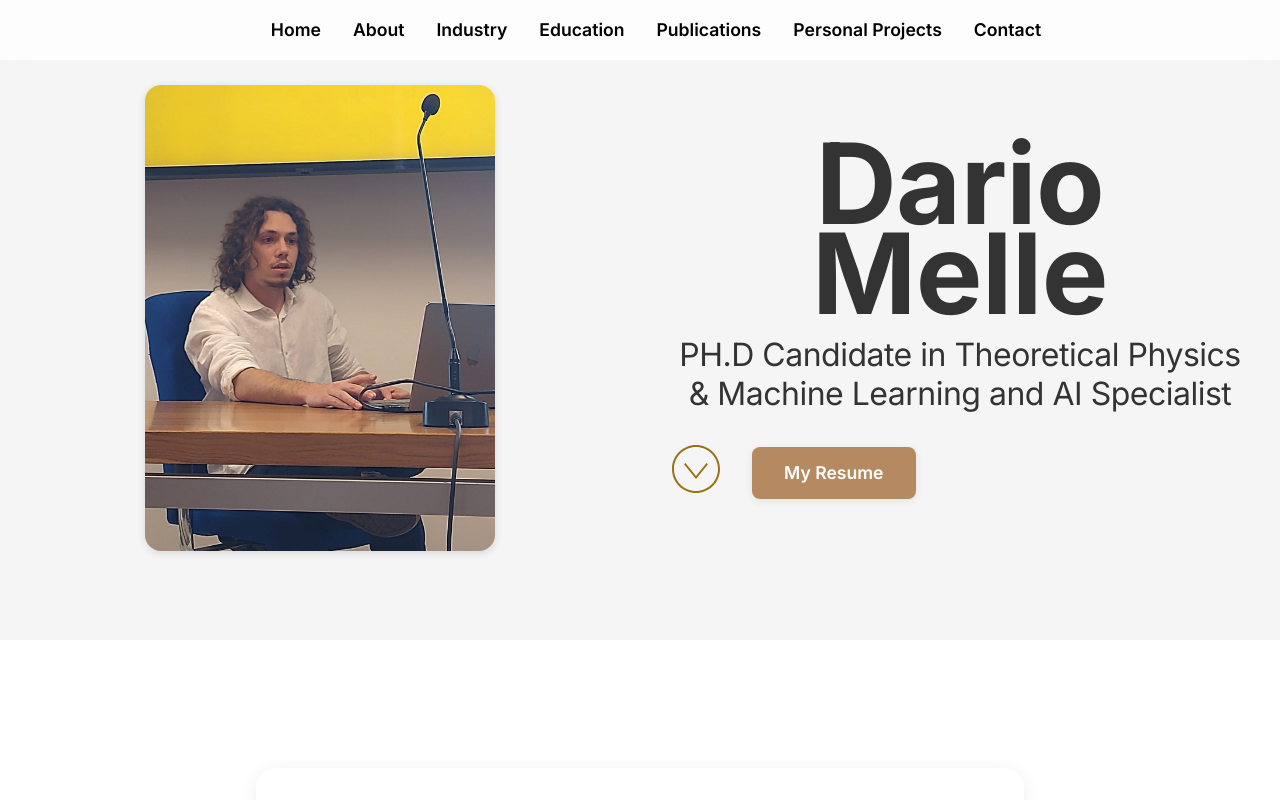
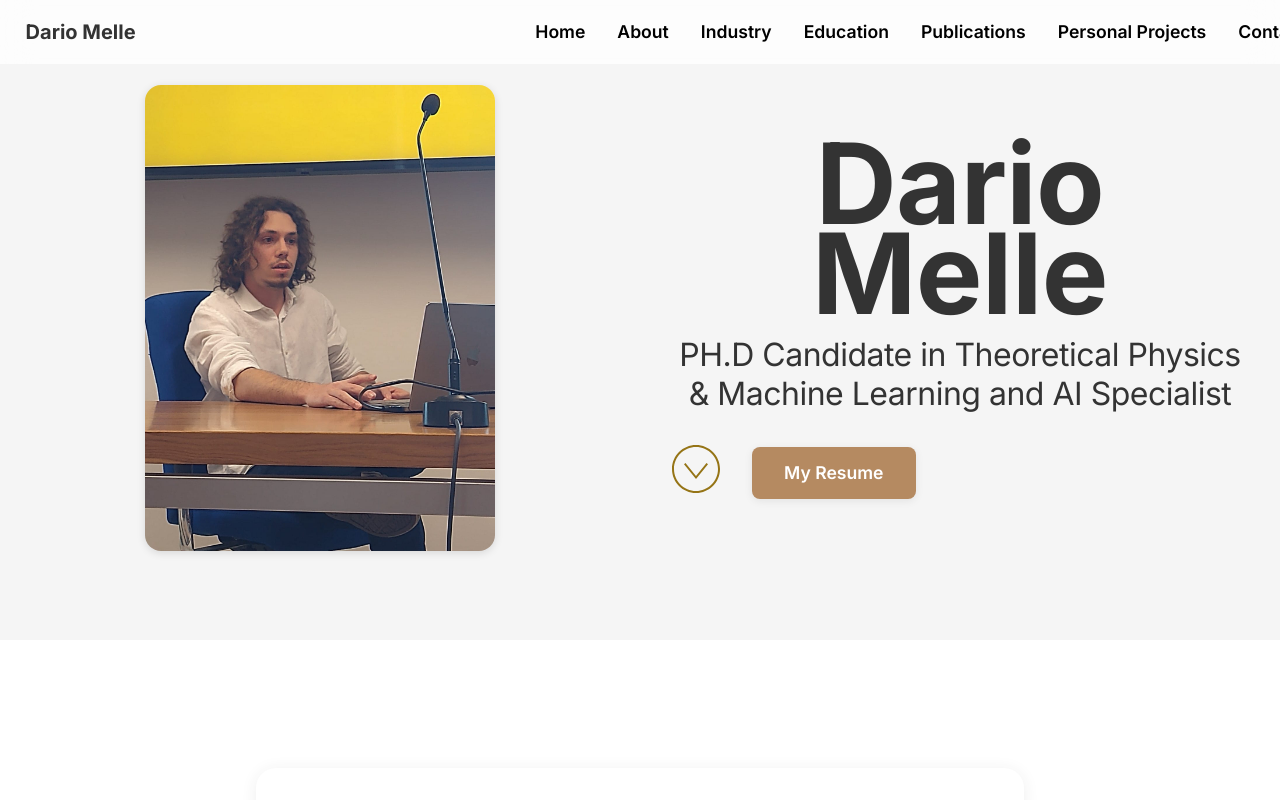
Before and after one commit to Mignar99/dariomelle, a React (Vite) app: page / in a window 1280 px wide. Shown: the top 800 px of the page. Built offline with nearby package versions, Linux system fonts and the light colour scheme.

Commit message:
stable version minor fix to the header

```diff
--- a/src/Components/Header.jsx
+++ b/src/Components/Header.jsx
@@ -12,10 +12,10 @@ const Header = () => {
       style={{
         position: "fixed",
         display: "flex",
-        justifyContent: "center",
-        gap: "2rem",
+        justifyContent: "space-between",
+        alignItems: "center",
         background: "rgba(255,255,255,0.75)",
-        padding: "1rem",
+        padding: "1rem 2vw",
         top: 0,
         width: "100%",
         zIndex: 10,
@@ -23,6 +23,18 @@ const Header = () => {
         WebkitBackdropFilter: "blur(16px)",
       }}
     >
+      <a
+        href="#home"
+        style={{
+          fontWeight: 700,
+          fontSize: "1.25rem",
+          fontFamily: "Circular Std, Inter, sans-serif",
+          color: "#333",
+        }}
+      >
+        Dario Melle
+      </a>
+      <div style={{ display: "flex", gap: "2rem", marginLeft: "auto" }}>
         <a href="#home">Home</a>
         <a href="#about">About</a>
         <a href="#industry">Industry</a>
@@ -31,6 +43,7 @@ const Header = () => {
         <a href="#personal-projects">Personal Projects</a>
         <a href="#footer">Contact</a>
       </div>
+    </div>
   );
 };
 
--- a/src/Components/Home.jsx
+++ b/src/Components/Home.jsx
@@ -55,7 +55,7 @@ const Home = ({ name, title }) => {
             />
           </a>
           <a
-            href="/src/images/DarioMelleResume.pdf"
+            href="./DarioMelleResume.pdf"
             download
             style={{
               display: "inline-block",
```
Also changed, not shown: 1 other file (tests, documents, lock files or other folders). Lines whose indentation alone changed are shown as unchanged.
